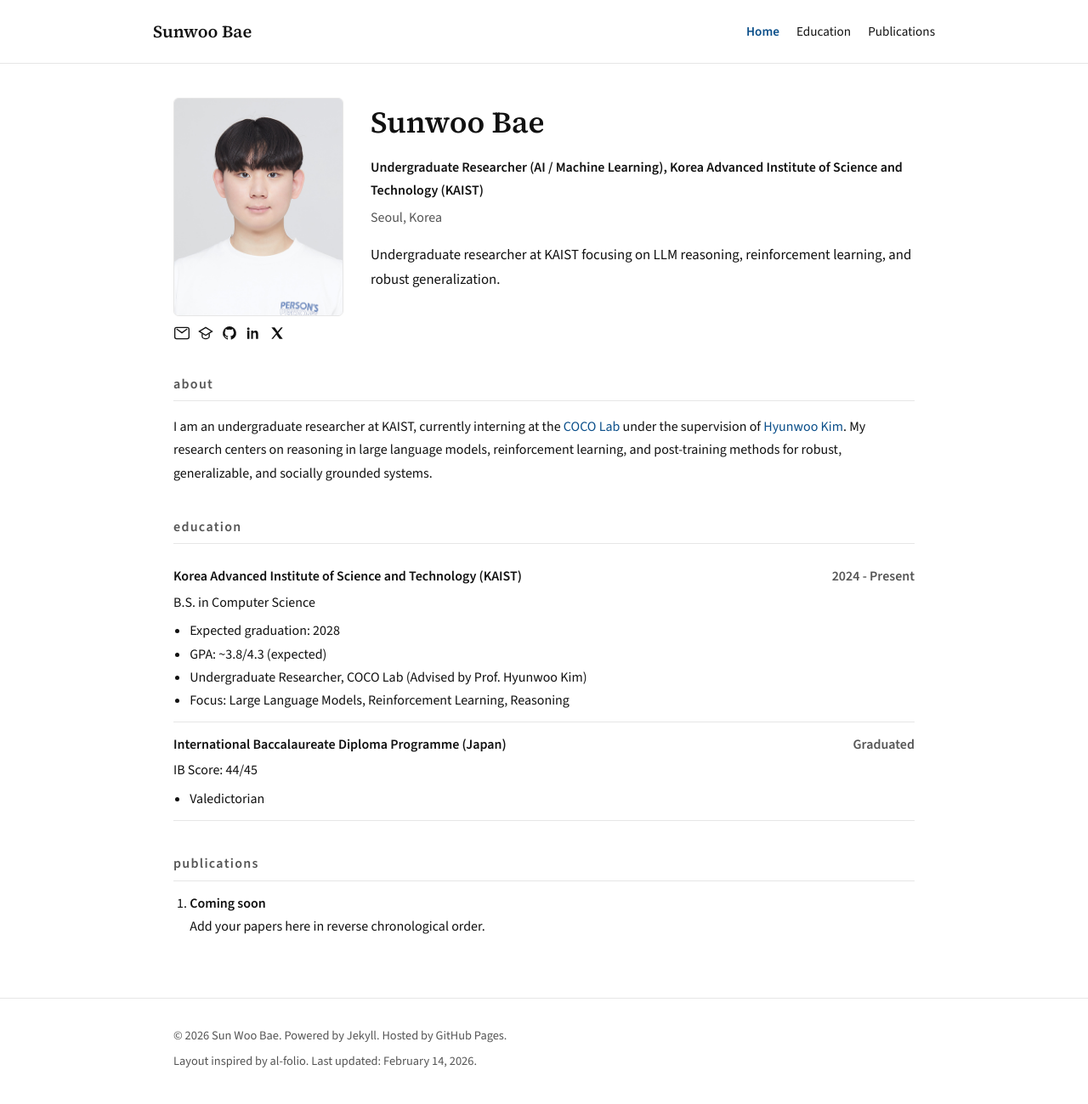
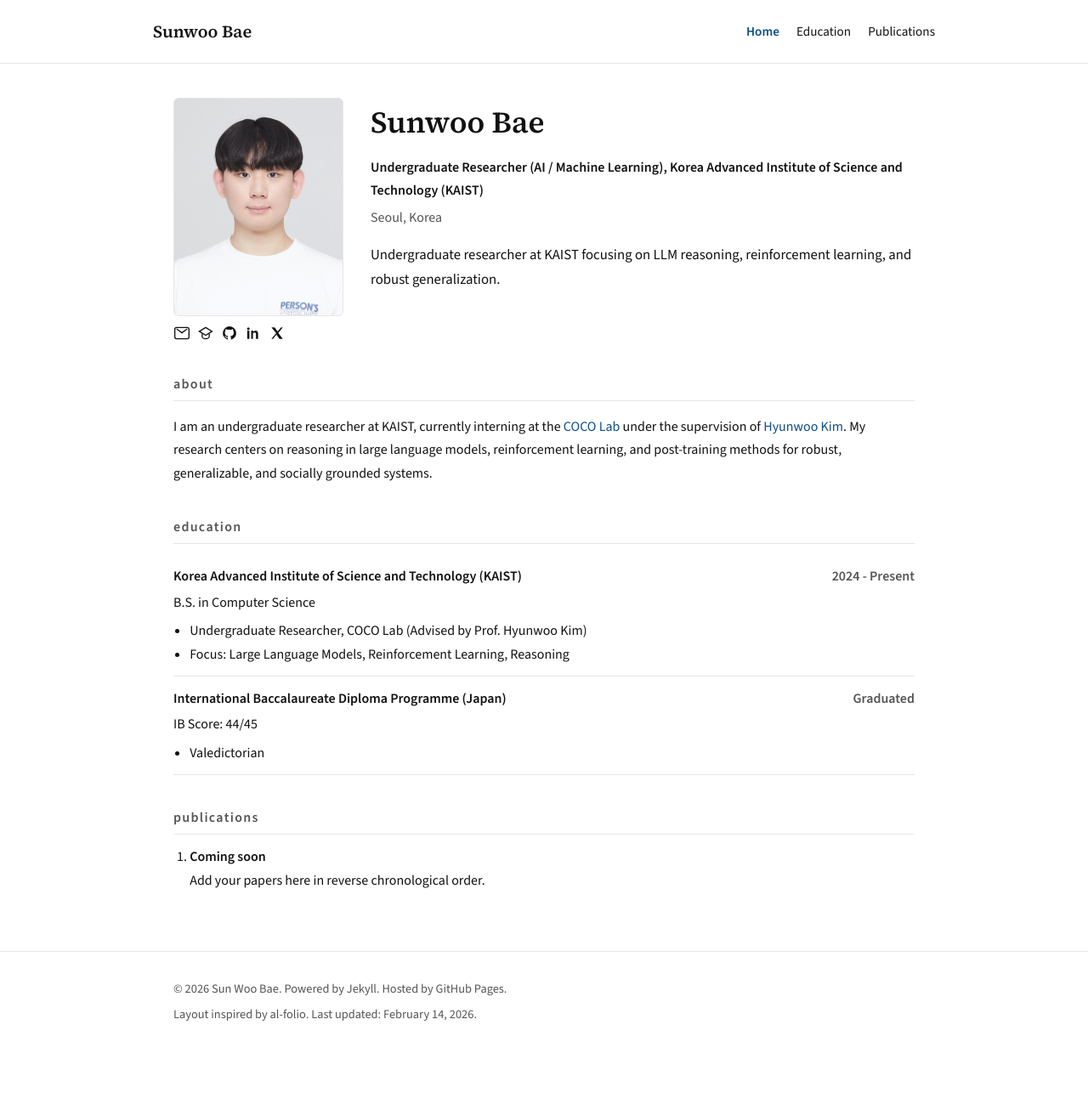
Before and after one commit to sunwoo02/sunwoo02.github.io, a Jekyll site: the page built from index.md, in a window 1280 px wide. Shown: the whole page at 85% size. Built offline with Jekyll 4.4.1, drawn with Linux system fonts in a browser that asks for light colours; after the commit the page ends 1244 px from its top, so only the background shows below that.

Commit message:
Update education details in index.md
Removed expected graduation year and GPA from education section.

```diff
--- a/index.md
+++ b/index.md
@@ -23,8 +23,6 @@ and post-training methods for robust, generalizable, and socially grounded syste
     <p class="edu-school"><strong>Korea Advanced Institute of Science and Technology (KAIST)</strong></p>
     <p class="edu-degree">B.S. in Computer Science</p>
     <ul>
-      <li>Expected graduation: 2028</li>
-      <li>GPA: ~3.8/4.3 (expected)</li>
       <li>Undergraduate Researcher, COCO Lab (Advised by Prof. Hyunwoo Kim)</li>
       <li>Focus: Large Language Models, Reinforcement Learning, Reasoning</li>
     </ul>
```
